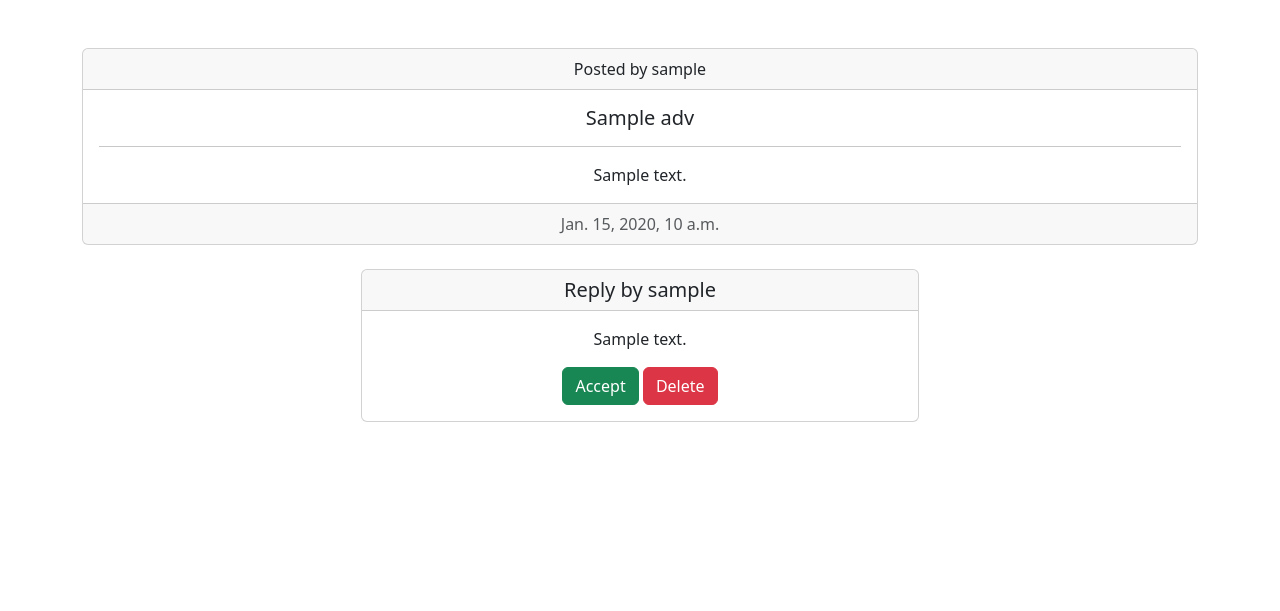
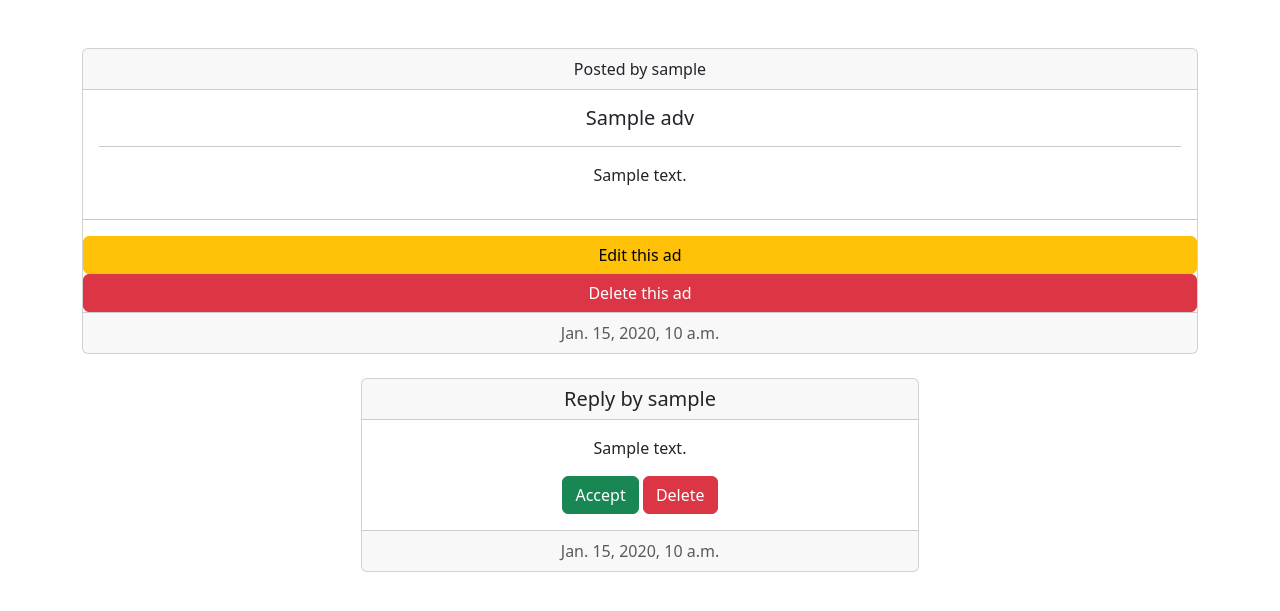
Before and after one commit to n0fl3x/MMORPG_ads, a Django app: page /ads/1/ in a window 1280 px wide. Shown: the part 56-667 px from the top of the page. Run offline with Django 4.2, Linux system fonts and the light colour scheme; tables that the repository leaves empty hold one stand-in row (values such as "Sample post"); some libraries are stand-ins or nearby versions.

Commit message:
Added ad delete func.

```diff
--- a/config/AdsBoard/templates/AdsBoard/ad_detail.html
+++ b/config/AdsBoard/templates/AdsBoard/ad_detail.html
@@ -20,6 +20,9 @@
             {{ ad.content|safe }}
         </p>
     </div>
+    <hr>
+    <a href="#" class="btn btn-warning">Edit this ad</a>
+    <a href="{% url 'ad_del' ad.id %}" class="btn btn-danger">Delete this ad</a>
     <div class="card-footer text-muted">
         {{ ad.date_of_creation }}
     </div>
@@ -39,6 +42,9 @@
         <a href="#" class="btn btn-success">Accept</a>
         <a href="#" class="btn btn-danger">Delete</a>
     </div>
+    <div class="card-footer text-muted">
+        {{ repl.date_of_creation }}
+    </div>
 </div>
 {% endfor %}
 
--- a/config/AdsBoard/templates/AdsBoard/ads_list.html
+++ b/config/AdsBoard/templates/AdsBoard/ads_list.html
@@ -17,6 +17,9 @@ Ads
         <p class="card-text">Replies to this request: {{ ad.replies_to_adv.count }}</p>
         <a href="{{ ad.get_adv_pk }}" class="btn btn-success">See</a>
     </div>
+    <div class="card-footer text-muted">
+        {{ ad.date_of_creation }}
+    </div>
 </div>
 {% endfor %}
 {% endblock content %}
--- a/config/AdsBoard/urls.py
+++ b/config/AdsBoard/urls.py
@@ -1,8 +1,10 @@
 from django.urls import path
 
-from AdsBoard.views import AdsListView, AdDetailView
+from AdsBoard.views import AdsListView, AdDetailView, adv_delete
 
 urlpatterns = [
     path('ads/', AdsListView.as_view(), name='ads_list'),
     path('ads/<int:pk>/', AdDetailView.as_view(), name='ad_detail'),
+    path('ads/<int:pk>/ad_del/', adv_delete, name='ad_del'),
+    # path('ads/<int:pk>/repl_del', repl_delete, name='repl_del'),
 ]
--- a/config/AdsBoard/views.py
+++ b/config/AdsBoard/views.py
@@ -1,4 +1,6 @@
 from pprint import pprint
+
+from django.shortcuts import redirect
 from django.views.generic import ListView, DetailView
 
 from .models import *
@@ -12,8 +14,39 @@ class AdsListView(ListView):
     paginate_by = 5
     paginate_orphans = 1
 
+    def get_context_data(self, **kwargs):
+        context = super().get_context_data()
+        pprint(context)
+        return context
+
+    def get_queryset(self):
+        queryset = super().get_queryset()
+        pprint(queryset)
+        return queryset
+
 
 class AdDetailView(DetailView):
     model = Adv
     template_name = 'AdsBoard/ad_detail.html'
     context_object_name = 'ad'
+
+    def get_context_data(self, **kwargs):
+        context = super().get_context_data()
+        pprint(context)
+        return context
+
+    def get_queryset(self):
+        queryset = super().get_queryset()
+        pprint(queryset)
+        return queryset
+
+
+def adv_delete(request, pk):
+    Adv.objects.get(id=pk).delete()
+    return redirect(to='ads_list')
+
+
+# def repl_delete(request, pk):
+#     ad = Adv.objects.get(id=pk)
+#     # ad.replies_to_adv.get()    ???????????????????
+#     return redirect(request.META.get('HTTP_REFERER'))
```
Also changed, not shown: specification.txt (+6 -1 lines).
